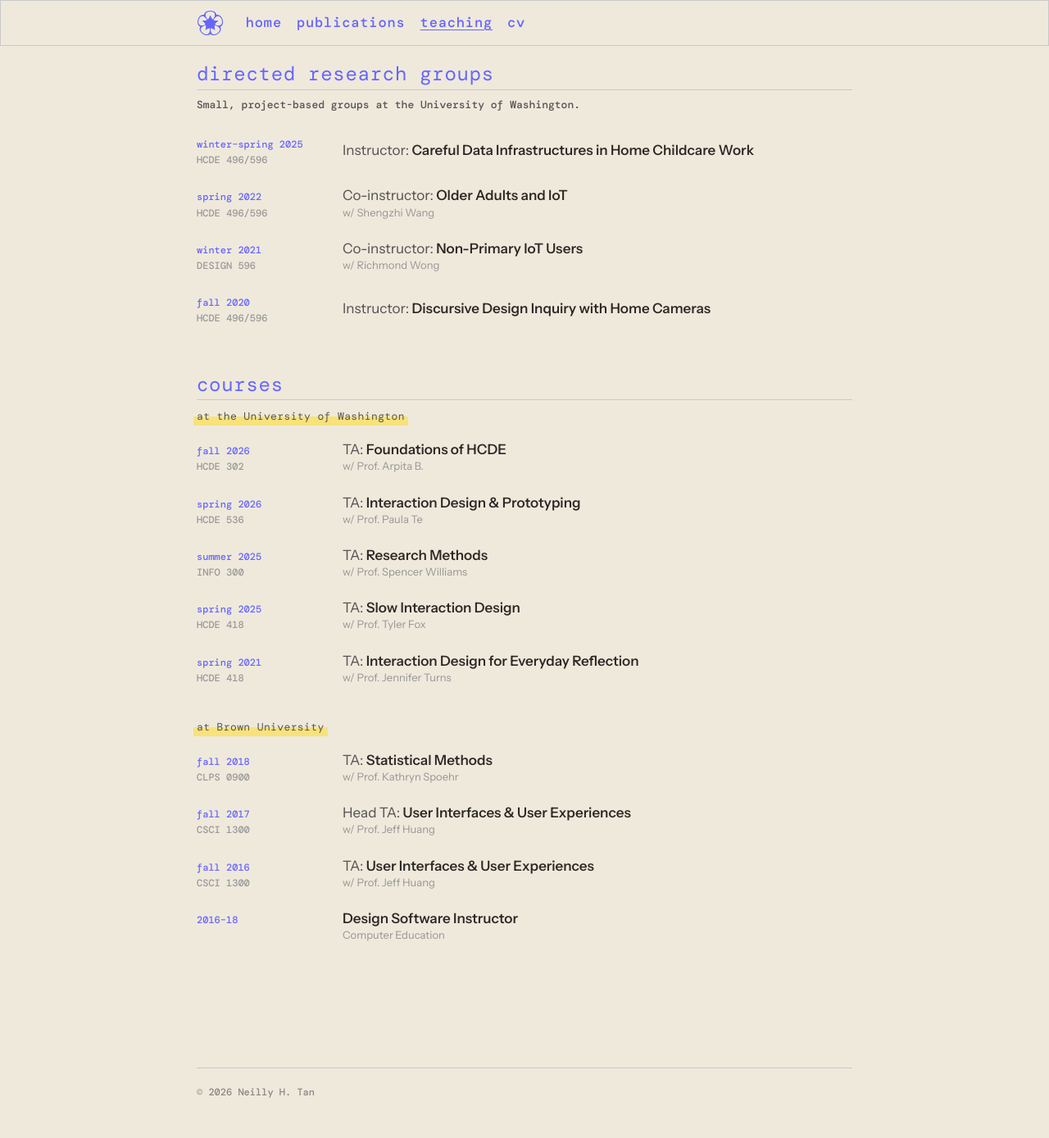
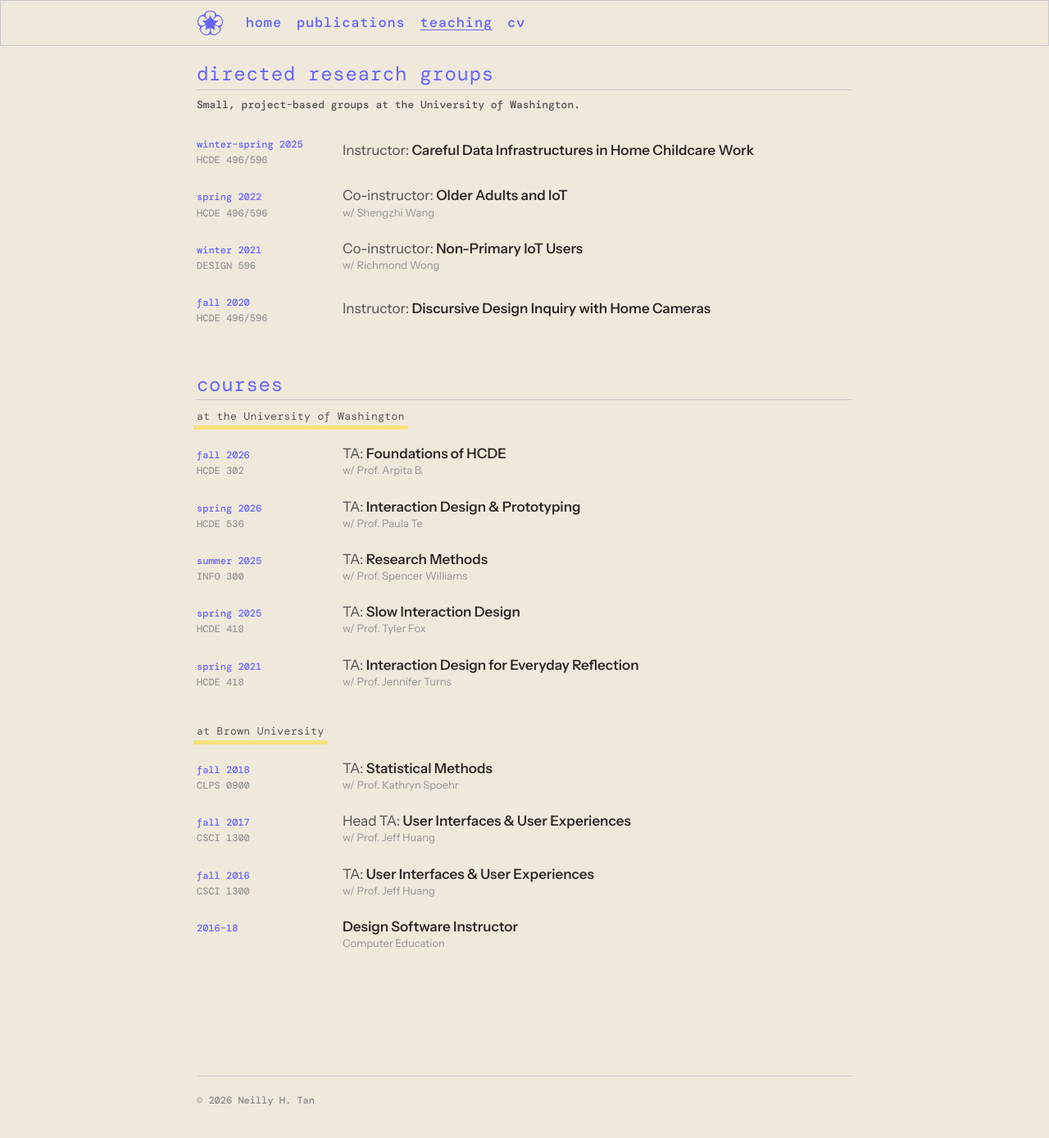
Before and after one commit to neillytan/neillytan.github.io, a Jekyll site: the page built from teaching.html, in a window 1280 px wide and 1400 px high, scrolled down 161 px. Shown: the top 1388 px of the window at 82% size. Built offline with Jekyll 4.4.1, drawn with Linux system fonts in a browser that asks for light colours; some web fonts are replaced.

Commit message:
Teaching subheadings: solid yellow bar underline
Co-Authored-By: Claude Opus 5.5 <noreply@anthropic.com>

```diff
--- a/assets/css/style.css
+++ b/assets/css/style.css
@@ -148,7 +148,7 @@ p { margin: 0 0 1rem; }
 .teach .pub-single { align-self: center; }
 .teach .pub-single .pub-title { margin-bottom: 0 !important; }
 .teach .pub-meta { font-size: 13px; color: #999; margin-top: -6.6px !important; }
-.teach-subhead { grid-column: 1 / -1; justify-self: start; margin: 6px 0 -4px -4px; padding: 0 4px; font-family: var(--heading-font); font-size: 13px; font-weight: 400; letter-spacing: 0.03em; color: #555; background: linear-gradient(transparent 50%, var(--highlight) 50%); }
+.teach-subhead { grid-column: 1 / -1; justify-self: start; margin: 6px 0 -4px -4px; padding: 0 4px 5px; font-family: var(--heading-font); font-size: 13px; font-weight: 400; letter-spacing: 0.03em; color: #555; background: linear-gradient(var(--highlight), var(--highlight)) left bottom / 100% 5px no-repeat; }
 .teach-subhead ~ .teach-subhead { margin-top: 18px; }
 .teach .pub-list > .teach-subhead:first-child { margin-top: -14px; }
 .teach-role { font-weight: 420; color: #555; }
```
